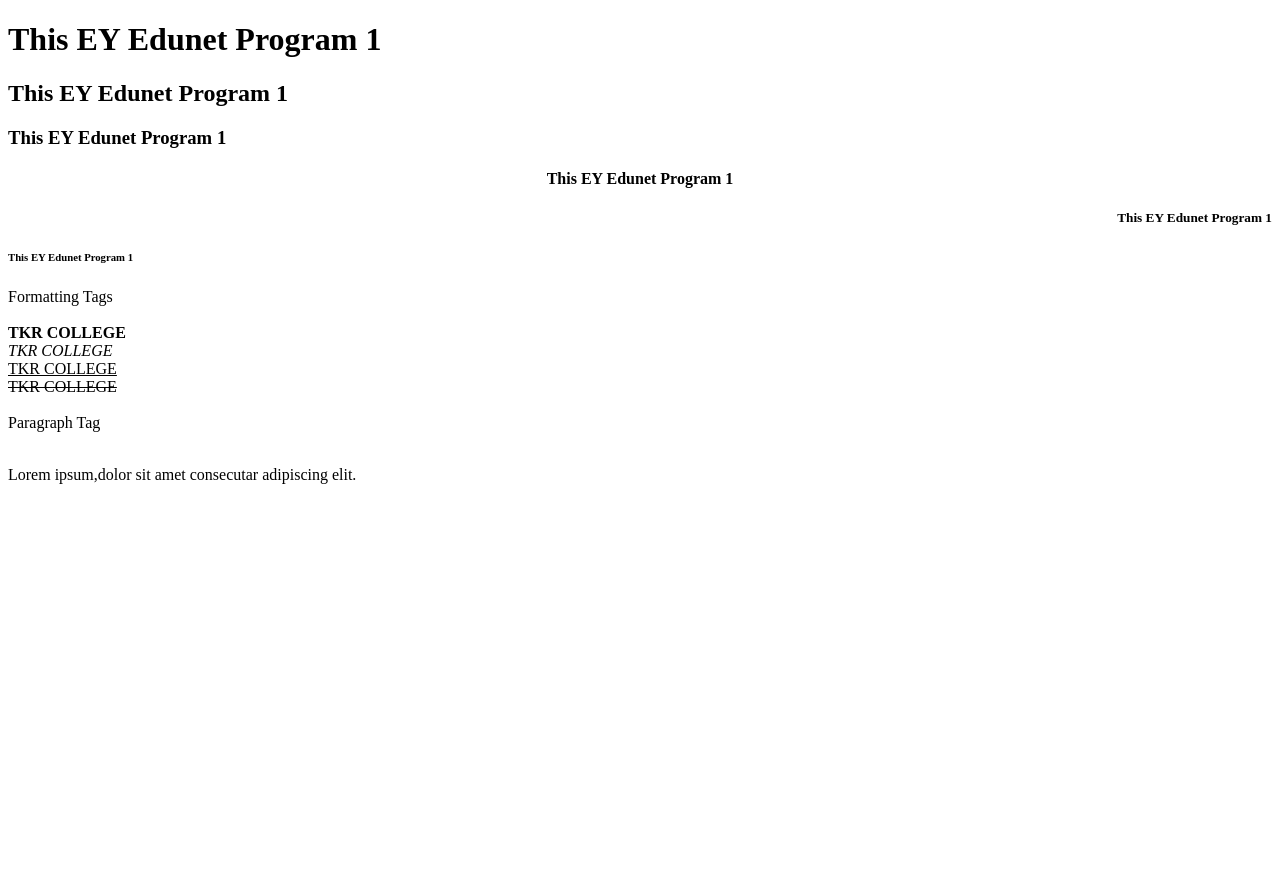
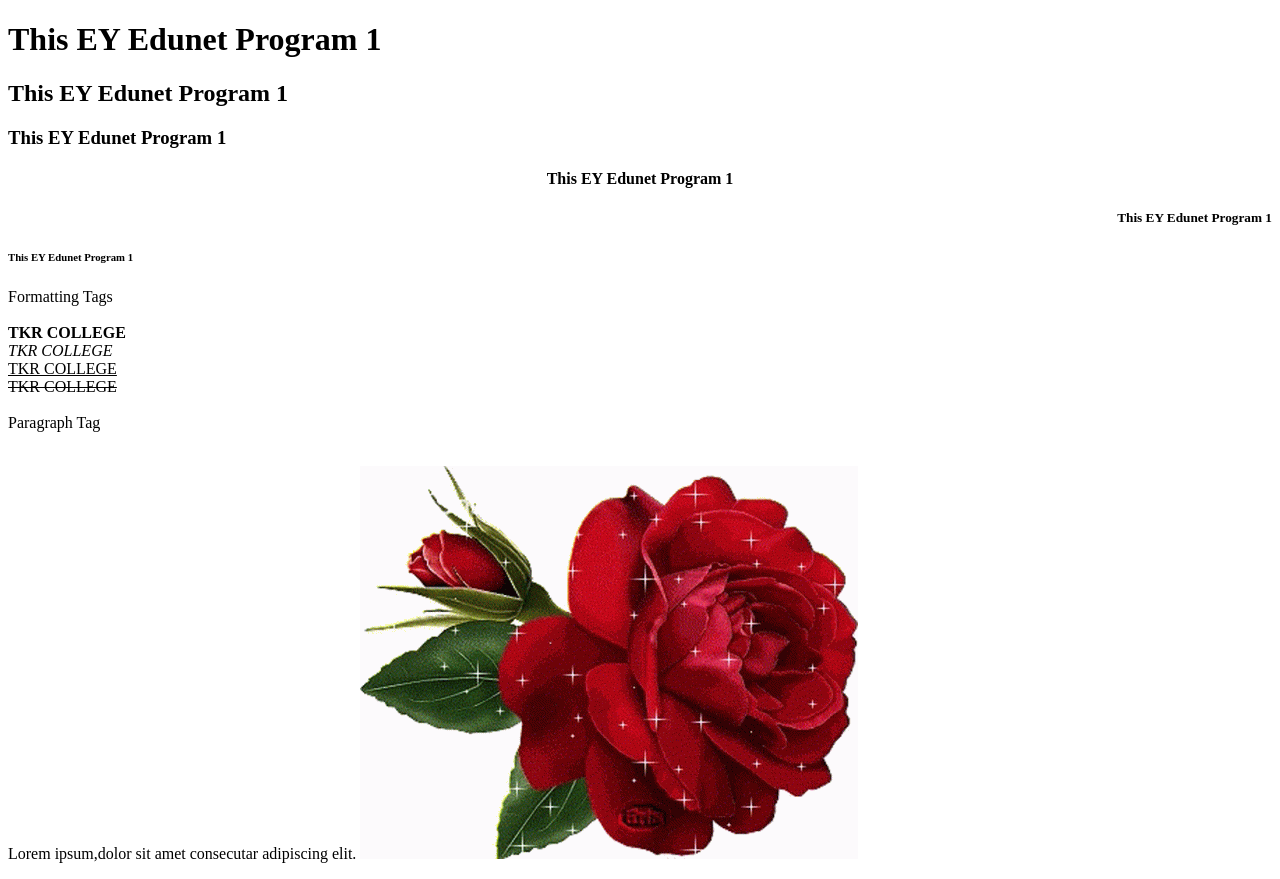
Before and after one commit to Thigalanikitha55/html, a plain HTML site: page index.html in a window 1280 px wide. Before the commit the page ends 800 px from the top, so only its background shows below. Drawn offline with Linux system fonts and the light colour scheme.

```diff
--- a/index.html
+++ b/index.html
@@ -19,6 +19,6 @@
     <s> TKR COLLEGE </s><br><br>
     Paragraph Tag <br><br>
     <p> Lorem ipsum,dolor sit amet consecutar adipiscing elit.
-        <img src=""img.gif" alt="" eidth="50%">
+     <img src="img.gif" alt="">
 </body>
 </html>
```
Also changed, not shown: img.gif (added).
